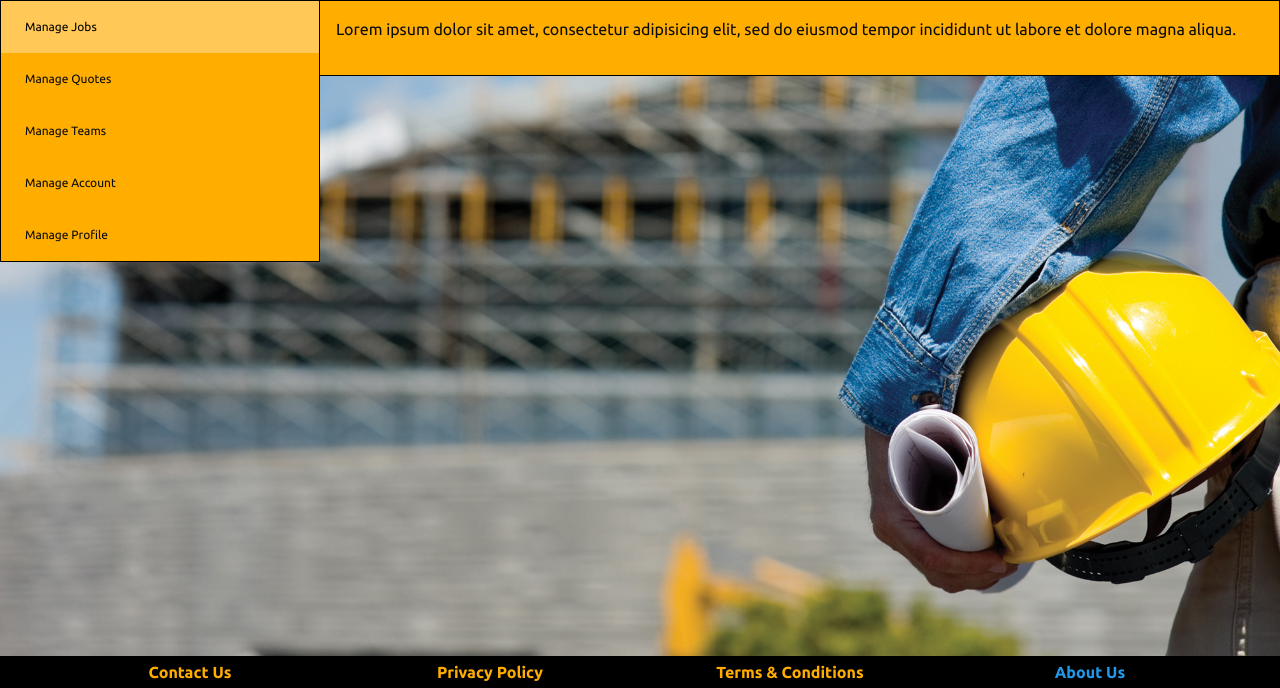
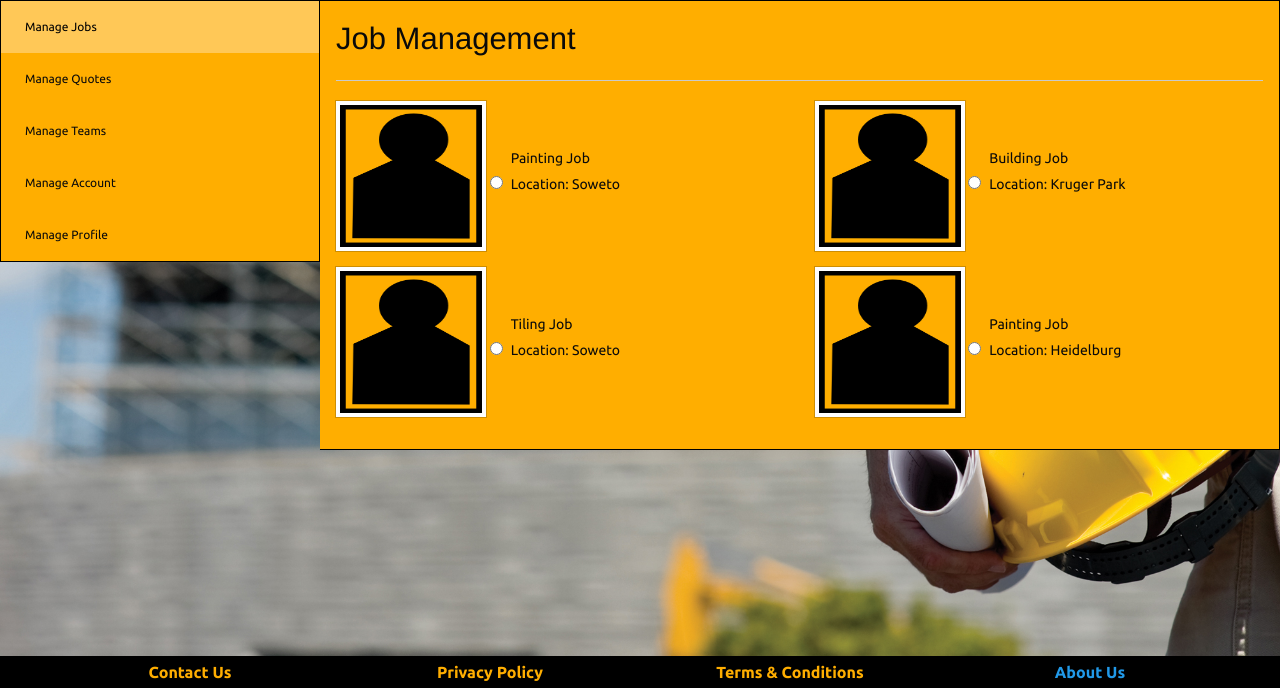
Before and after one commit to ACSSE/team36, a PHP site: page /contractPage.php in a window 1280 px wide. Shown: the part 112-800 px from the top of the page. Run offline with PHP 8.4, Linux system fonts and the light colour scheme; some libraries are stand-ins or nearby versions.

Commit message:
Contractor Page View

```diff
--- a/contractPage.php
+++ b/contractPage.php
@@ -23,19 +23,109 @@ include $_SERVER['DOCUMENT_ROOT']."/php/interface/top-bar.php";
             <div class="large-9 columns">
                 <div class="tabs-content vertical" data-tabs-content="example-vert-tabs">
                     <div class="tabs-panel is-active" id="panel1v">
-                        <p>Lorem ipsum dolor sit amet, consectetur adipisicing elit, sed do eiusmod tempor incididunt ut labore et dolore magna aliqua.</p>
+                        <h3> Job Management</h3>
+                                    <hr>
+                                <div class="row">
+                                    <div class="large-6 columns">
+                                        <img class="thumbnail" src="Images/tempUserImage.png" alt="Photo of Job." style="width: 150px;height: 150px;">
+                                        <input type="radio" name="Job" value="Job1" id="Job1"><label for="Job1">Painting Job <br> Location: Soweto</label>
+
+                                    </div>
+                                    <div class="large-6 columns">
+                                        <img class="thumbnail" src="Images/tempUserImage.png" alt="Photo of Job." style="width: 150px;height: 150px;">
+                                        <input type="radio" name="Job" value="Job2" id="Job2"><label for="Job2">Building Job <br> Location: Kruger Park</label>
+
+                                    </div>
+                                </div>
+
+                                <div class="row">
+                                    <div class="large-6 columns">
+                                        <img class="thumbnail" src="Images/tempUserImage.png" alt="Photo of Job." style="width: 150px;height: 150px;">
+                                        <input type="radio" name="Job" value="Job3" id="Job3"><label for="Job3">Tiling Job <br> Location: Soweto</label>
+
+                                    </div>
+                                    <div class="large-6 columns">
+                                        <img class="thumbnail" src="Images/tempUserImage.png" alt="Photo of Job." style="width: 150px;height: 150px;">
+                                        <input type="radio" name="Job" value="Job4" id="Job4"><label for="Job4">Painting Job <br> Location: Heidelburg</label>
+
+                                    </div>
+                                </div>
+
+
                     </div>
                     <div class="tabs-panel" id="panel2v">
-                        <p>Vivamus hendrerit arcu sed erat molestie vehicula. Sed auctor neque eu tellus rhoncus ut eleifend nibh porttitor. Ut in nulla enim. Phasellus molestie magna non est bibendum non venenatis nisl tempor. Suspendisse dictum feugiat nisl ut dapibus.</p>
+                        <h3> Manage Quotes </h3>
+                        <hr>
+                        <div class="row">
+                            <div class="large-6 columns">
+                                <img class="thumbnail" src="Images/tempUserImage.png" alt="Photo of Quote." style="width: 150px;height: 150px;">
+                                <input type="radio" name="Quote" value="Quote1" id="Quote1"><label for="Quote1">Painting Quote 1</label>
+
+                            </div>
+                            <div class="large-6 columns">
+                                <img class="thumbnail" src="Images/tempUserImage.png" alt="Photo of Quote." style="width: 150px;height: 150px;">
+                                <input type="radio" name="Quote" value="Quote2" id="Quote2"><label for="Quote2">Building Quote</label>
+
+                            </div>
+                        </div>
+
+                        <div class="row">
+                            <div class="large-6 columns">
+                                <img class="thumbnail" src="Images/tempUserImage.png" alt="Photo of Quote." style="width: 150px;height: 150px;">
+                                <input type="radio" name="Quote" value="Quote3" id="Quote3"><label for="Quote3">Tiling Quote 1</label>
+
+                            </div>
+                            <div class="large-6 columns">
+                                <img class="thumbnail" src="Images/tempUserImage.png" alt="Photo of Quote." style="width: 150px;height: 150px;">
+                                <input type="radio" name="Quote" value="Quote4" id="Quote4"><label for="Quote4">Painting Quote 2</label>
+
+                            </div>
+                        </div>
+
+                        <div class="row">
+                            <div class="large-6 columns">
+                                <img class="thumbnail" src="Images/tempUserImage.png" alt="Photo of Quote." style="width: 150px;height: 150px;">
+                                <input type="radio" name="Quote" value="Quote5" id="Quote5"><label for="Quote5">Tiling Quote 2 </label>
+
+                            </div>
+                        </div>
+
                     </div>
                     <div class="tabs-panel" id="panel3v">
-                        <p>Duis aute irure dolor in reprehenderit in voluptate velit esse cillum dolore eu fugiat nulla pariatur. Excepteur sint occaecat cupidatat non proident, sunt in culpa qui officia deserunt mollit anim id est laborum.</p>
+                        <h3> Manage Teams </h3>
+                        <hr>
+                        <div class="row">
+                            <div class="large-6 columns">
+                                <img class="thumbnail" src="Images/tempUserImage.png" alt="Photo of Team." style="width: 150px;height: 150px;">
+                                <input type="radio" name="Team" value="Team1" id="Team1"><label for="Team1">Team 1 <br></label>
+
+                            </div>
+                            <div class="large-6 columns">
+                                <img class="thumbnail" src="Images/tempUserImage.png" alt="Photo of Team." style="width: 150px;height: 150px;">
+                                <input type="radio" name="Team" value="Team2" id="Team2"><label for="Team2">Team 2<br></label>
+
+                            </div>
+                        </div>
+
+                        <div class="row">
+                            <div class="large-6 columns">
+                                <img class="thumbnail" src="Images/tempUserImage.png" alt="Photo of Team." style="width: 150px;height: 150px;">
+                                <input type="radio" name="Team" value="Team3" id="Team3"><label for="Team3">Team3</label>
+
+                            </div>
+                            <div class="large-6 columns">
+                                <img class="thumbnail" src="Images/tempUserImage.png" alt="Photo of Team." style="width: 150px;height: 150px;">
+                                <input type="radio" name="Team" value="Team4" id="Team4"><label for="Team4">Team 4 </label>
+
+                            </div>
+                        </div>
+
                     </div>
                     <div class="tabs-panel" id="panel4v">
-                        <p>Lorem ipsum dolor sit amet, consectetur adipisicing elit, sed do eiusmod tempor incididunt ut labore et dolore magna aliqua.</p>
+                        <p> Manage Account </p>
                     </div>
                     <div class="tabs-panel" id="panel5v">
-                        <p>Duis aute irure dolor in reprehenderit in voluptate velit esse cillum dolore eu fugiat nulla pariatur. Excepteur sint occaecat cupidatat non proident, sunt in culpa qui officia deserunt mollit anim id est laborum.</p>
+                        <p> Manage Profie </p>
                     </div>
                 </div>
             </div>
```
